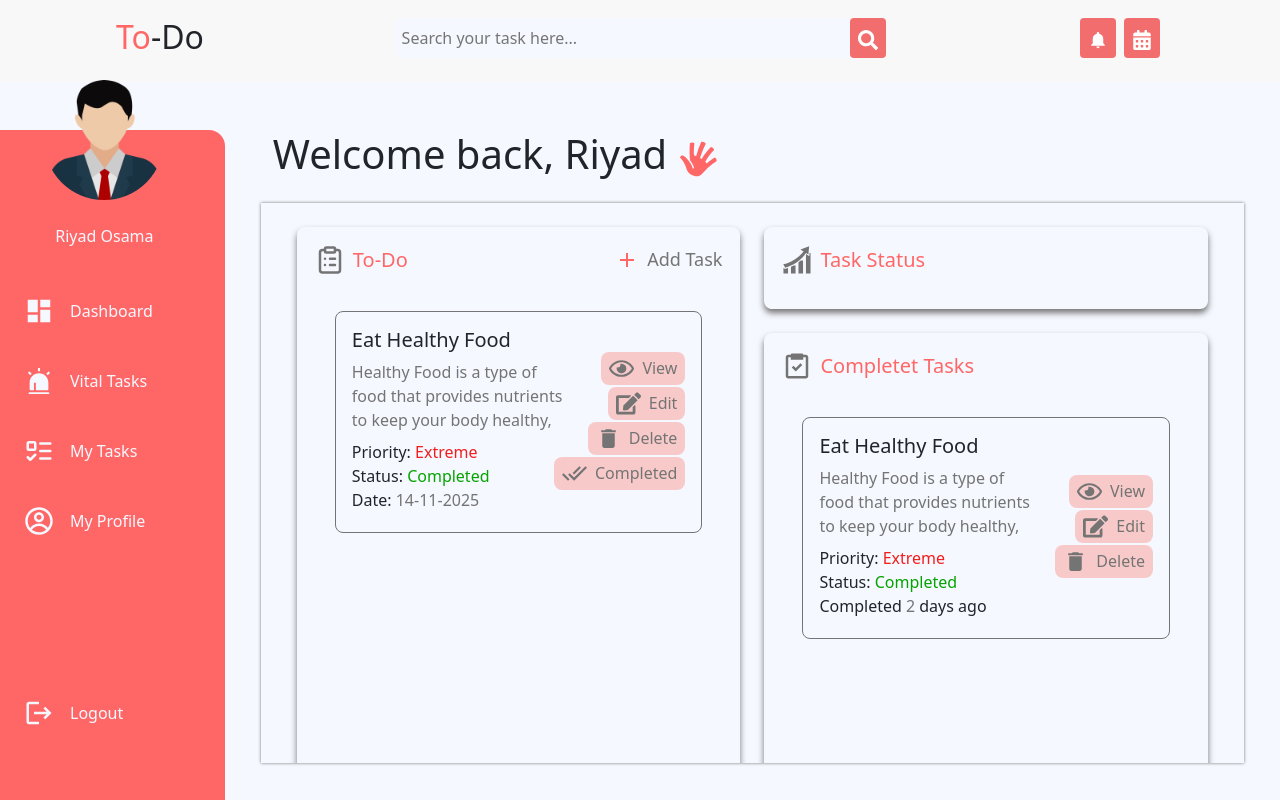
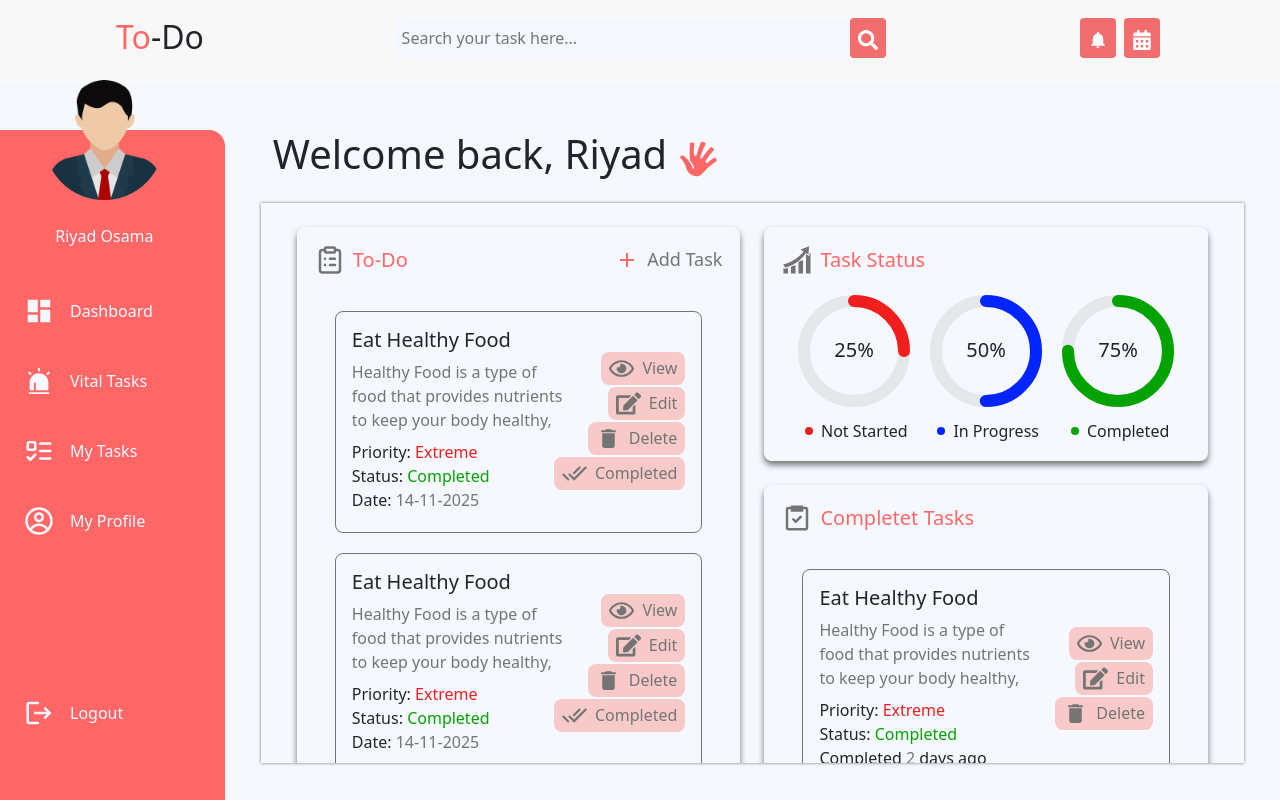
Before and after one commit to RiyadOsama/to-do-list-app, a React (Vite) app: page / in a window 1280 px wide. Built offline with nearby package versions, Linux system fonts and the light colour scheme.

Commit message:
✨ feat:  Added The Task Status Card

```diff
--- /dev/null
+++ b/src/components/molecules/TaskStatusCard.jsx
@@ -0,0 +1,50 @@
+import { GoDotFill } from "react-icons/go";
+
+function TaskStatusCard({ color, value, label }) {
+  const radius = 50;
+  const circumference = 2 * Math.PI * radius;
+  const offset = circumference - (value / 100) * circumference;
+
+  return (
+    <div className="d-flex flex-column align-items-center gap-2">
+      <svg width="120" height="120">
+        <circle
+          cx="60"
+          cy="60"
+          r={radius}
+          stroke="#e5e7eb"
+          strokeWidth="12"
+          fill="none"
+        />
+        <circle
+          cx="60"
+          cy="60"
+          r={radius}
+          stroke={color}
+          strokeWidth="12"
+          fill="none"
+          strokeLinecap="round"
+          strokeDasharray={circumference}
+          strokeDashoffset={offset}
+          transform="rotate(-90 60 60)"
+        />
+        <text
+          x="50%"
+          y="50%"
+          textAnchor="middle"
+          dy=".3em"
+          fontSize="20"
+          fill="var(--titleColor)"
+        >
+          {value}%
+        </text>
+      </svg>
+      <div className="d-flex align-items-center gap-1">
+        <GoDotFill color={color} />
+        <span>{label}</span>
+      </div>
+    </div>
+  );
+}
+
+export default TaskStatusCard;
--- a/src/pages/dashboard/Dashboard.jsx
+++ b/src/pages/dashboard/Dashboard.jsx
@@ -6,7 +6,7 @@ import { MdAdd } from "react-icons/md";
 import { Link } from "react-router-dom";
 import UncompletedTaskCard from "../../components/molecules/UncompletedTaskCard";
 import CompletedTaskCard from "../../components/molecules/CompletedTaskCard";
-
+import TaskStatusCard from "../../components/molecules/TaskStatusCard";
 function Dashboard() {
   return (
     <div className="m-5 mb-2 w-100">
@@ -30,6 +30,9 @@ function Dashboard() {
             </div>
             <div style={{ overflow: "auto", height: "550px" }}>
               <UncompletedTaskCard />
+              <UncompletedTaskCard />
+              <UncompletedTaskCard />
+              <UncompletedTaskCard />
             </div>
           </div>
         </div>
@@ -39,6 +42,23 @@ function Dashboard() {
               <GiProgression size={30} />
               <span>Task Status</span>
             </div>
+            <div className="d-flex justify-content-evenly">
+              <TaskStatusCard
+                color="var(--firstColor)"
+                value={25}
+                label="Not Started"
+              />
+              <TaskStatusCard
+                color="var(--secondColor)"
+                value={50}
+                label="In Progress"
+              />
+              <TaskStatusCard
+                color="var(--thirdColor)"
+                value={75}
+                label="Completed"
+              />
+            </div>
           </div>
           <br />
           <div className={styles.child}>
@@ -46,7 +66,10 @@ function Dashboard() {
               <BiTask size={30} />
               <span>Completet Tasks</span>
             </div>
-            <div style={{ overflow: "auto", height: "445px" }}>
+            <div style={{ overflow: "auto", height: "292px" }}>
+              <CompletedTaskCard />
+              <CompletedTaskCard />
+              <CompletedTaskCard />
               <CompletedTaskCard />
             </div>
           </div>
```
